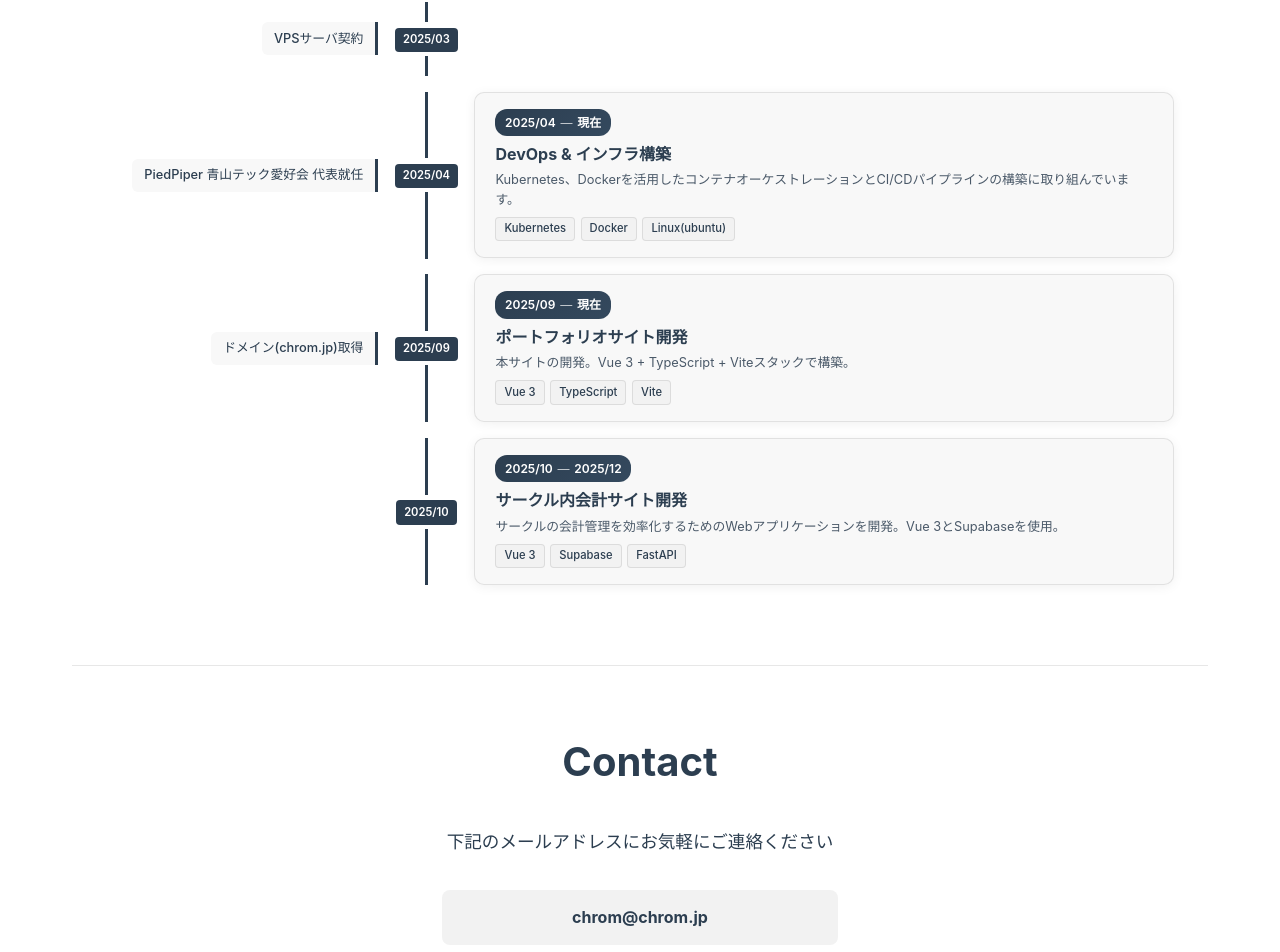
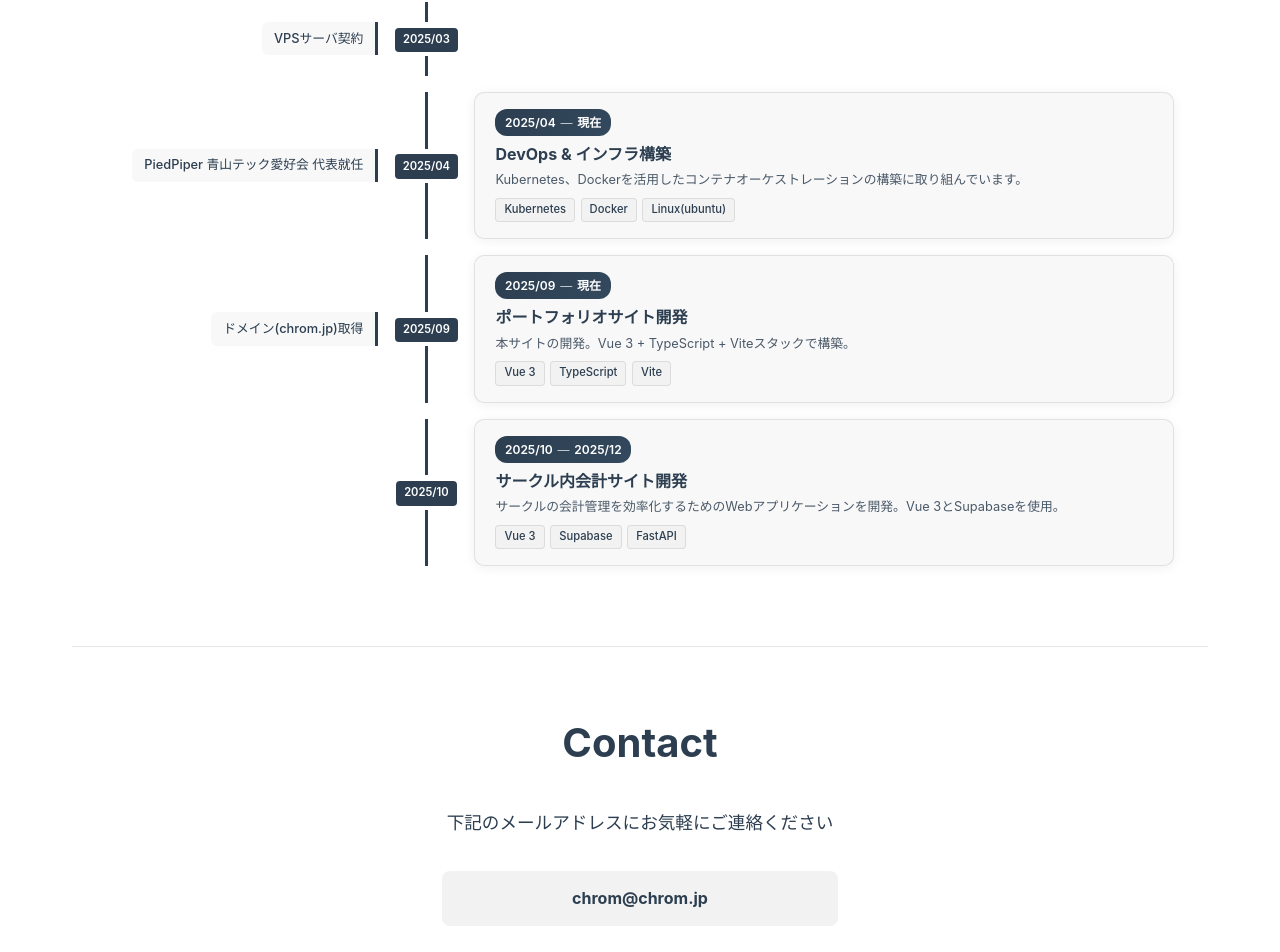
Before and after one commit to chrom9103/Portfolio-site, a Vue app: page / in a window 1280 px wide. Shown: the part 2108-3060 px from the top of the page. Built offline with nearby package versions, Linux system fonts and the light colour scheme.

Commit message:
fix(TimelineSection.vue): プロジェクトの説明を更新

```diff
--- a/src/components/home/TimelineSection.vue
+++ b/src/components/home/TimelineSection.vue
@@ -135,7 +135,7 @@ const timelineItems: TimelineItem[] = [
     start: '2025/04',
     end: 'present',
     title: 'DevOps & インフラ構築',
-    description: 'Kubernetes、Dockerを活用したコンテナオーケストレーションとCI/CDパイプラインの構築に取り組んでいます。',
+    description: 'Kubernetes、Dockerを活用したコンテナオーケストレーションの構築に取り組んでいます。',
     tags: ['Kubernetes', 'Docker', 'Linux(ubuntu)']
   },
   {
```
